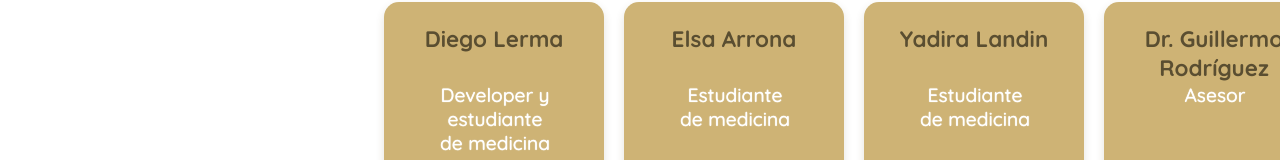
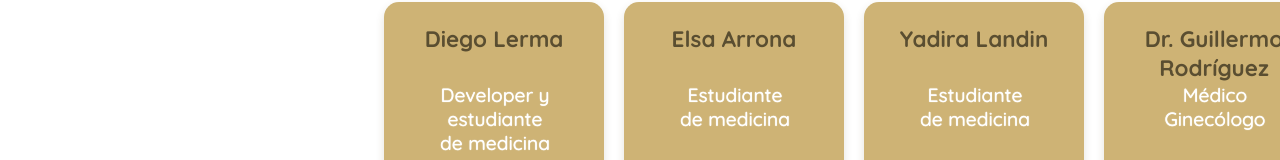
Before and after one commit to DiegoLerma/Gestamor, a plain HTML site: page src/6-about-us.html in a window 1280 px wide. Shown: the part 503-663 px from the top of the page. Drawn offline with Linux system fonts and the light colour scheme.

```diff
--- a/src/6-about-us.html
+++ b/src/6-about-us.html
@@ -24,6 +24,8 @@
 
             font-family: 'Quicksand', sans-serif;
             margin:0;
+            overflow-x: hidden;
+
         }
 
         .login{
@@ -315,7 +317,7 @@
 .plans-container--slider{
     display: flex;
     gap: 20px;
-    height: 360px;
+    height: 370px;
     overflow-x: scroll;
     overscroll-behavior-x: contain;
     scroll-snap-type: x proximity;
@@ -417,7 +419,7 @@
                     </div>
                 </article>
                 <article class="plans-container--card right-card">
-                    <p class="kind-plan lifelong">Asesor</p>
+                    <p class="kind-plan lifelong">Médico Ginecólogo</p>
                     <div class="plan-info-container">
                         <h3 class="plan-card--title">Dr. Guillermo Rodríguez</h3>
                         <figure class="plan-card-img">
```
